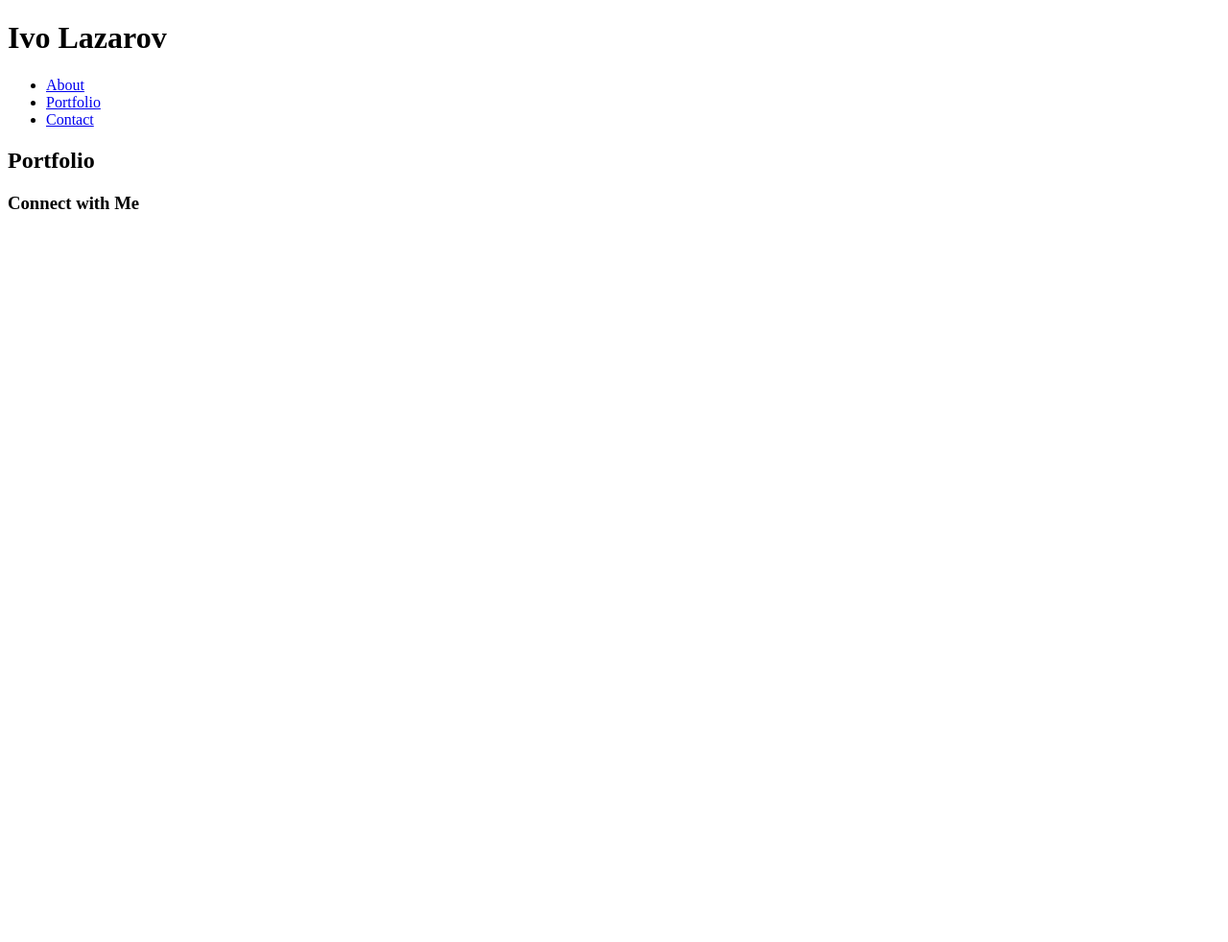
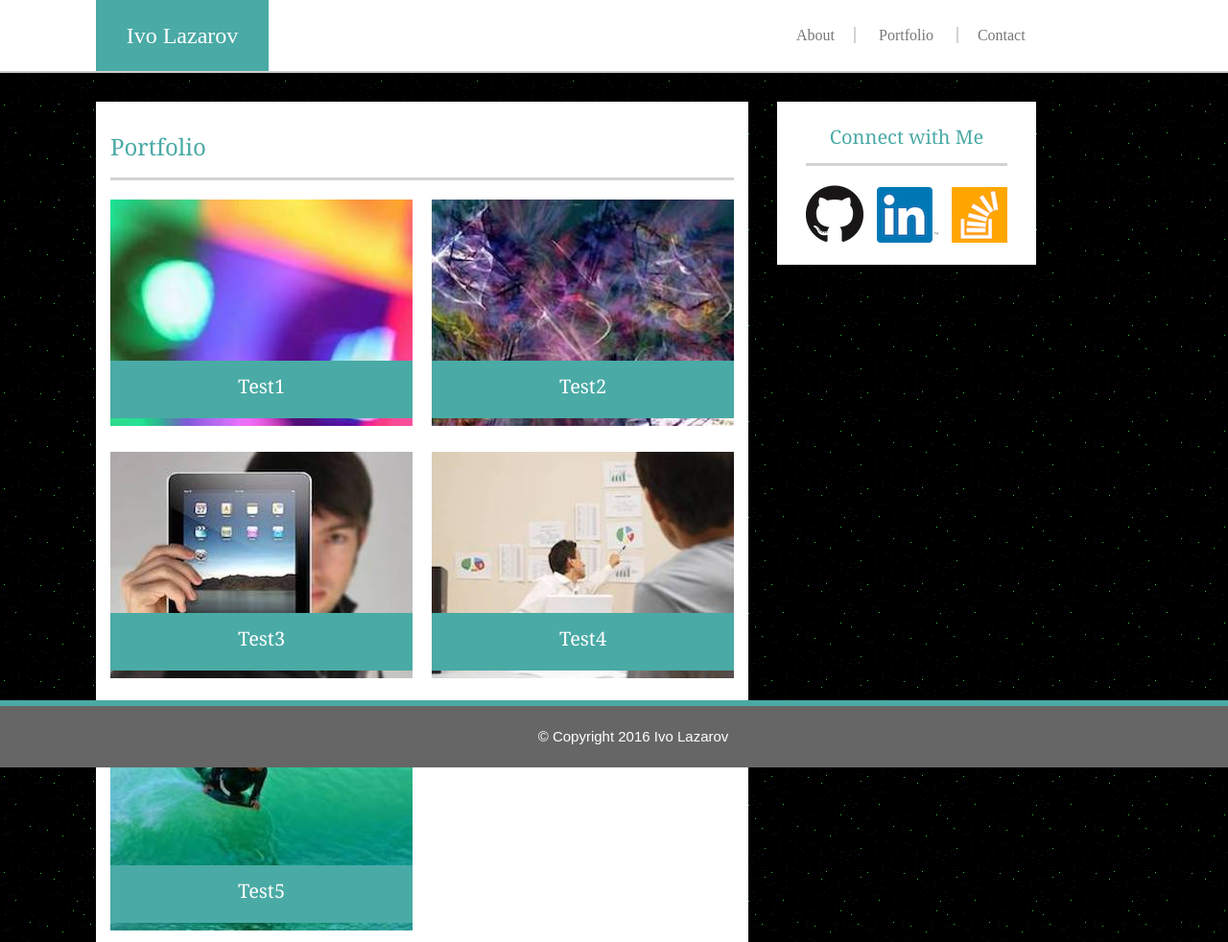
Before and after one commit to ivosl/Basic-Portfolio, a plain HTML site: page portfolio.html in a window 1280 px wide. Shown: the top 982 px of the page at 96% size. Before the commit the page ends 800 px from the top, so only its background shows below. Drawn offline with Linux system fonts and the light colour scheme; files that its build step writes are made by us from their sources.

Commit message:
second commit

```diff
--- a/assets/css/style.css
+++ b/assets/css/style.css
@@ -1,5 +1,4 @@
-
-/* background image link : (http://lorempixel.com/output/abstract-q-c-640-480-7.jpg) */
+/* About */
 body {
     padding: 0;
     line-height: 150%;
@@ -23,11 +22,9 @@ h1 {
     margin: 0 0 0 100px;
     float: left;
 }
-
 ul li {
     display: inline;
 }
-
 a {
     text-decoration: none;
     color: #777777;
@@ -42,7 +39,6 @@ a:hover {
     margin: 25px 0 15px 530px;
     float:left;
 }
-
 .nav li {
     padding: 0 20px 0 20px;
     background: white;
@@ -50,26 +46,21 @@ a:hover {
 .nav li:first-child {
     border-right: 2px solid lightgrey;
 }
-
 .nav li:last-child {
     border-left: 2px solid lightgrey;
 }
-
 .main-content img {
     float: left;
     padding-right: 20px;
 }
-
 h2, h3 {
     color: #4aaaa5;
     font-family: Georgia, Times, "Times New Roman", serif;
 }
-
 h2 {
     font-size: 24px;
     padding: 20px 0;
     border-bottom: 3px solid lightgrey;
-
 }
 h3 {
     border-bottom: 3px solid lightgrey;
@@ -89,7 +80,6 @@ p {
     padding: 15px;
     clear: both;
 }
-
 .sidebar {
     width: 270px;
     height: 170px;
@@ -98,31 +88,111 @@ p {
     background-color:white;
     float: left;
 }
-
 ul {
     padding: 10px;
 }
-
 .logos li {
     display: inline;
     padding: 0 5px 0 5px;
 }
-
-footer {
+.footer {
+    position:fixed;
+    left: 0;
+    bottom: 0;
+    width: 100%;
     background: #666666;
     padding: 20px;
     border-top: 6px solid #4aaaa5;
+}
+.footer p {
     text-align: center;
     font-size: 15px;
-    color: white;
+    color:white;
+    font-family: Arial, "Helvetica Neue", Helvetica, sans-serif;
+}
+
+/* Contact page */
+
+.contact {
+    width: 650px;
+    background:white;
+    float: left;
+    margin: 30px 0 30px 100px;
+    padding: 15px;
     clear: both;
 }
-/* For contact page */
+form {
+    padding: 20px 0 0 0;
+}
+label, input {
+    display: block;
+    font-family: Arial, "Helvetica Neue", Helvetica, sans-serif;
+    color: #777777;
+    }
 input {
-    width: 500px;
+    width: 645px;
+    height: 30px;
+    font-size: 20px;
     margin-bottom: 25px;
+}
+textarea {
+    width: 645px;
+    height: 150px;
+    font-size: 20px;
+    color: #777777;
+}
+    input[type=submit]{
+        width: 80px;
+        height: 35px;
+        margin-top: 10px;
+        font-size: 20px;
+        color: white;
+        text-align: center;
+        font-family: Arial, "Helvetica Neue", Helvetica, sans-serif;
+        background: #4aaaa5;
+    }
 
-    input[type=submit]{
-        width: 120px;
-        font-size: 30px;
-    }
+/* Portfolio page */
+
+.portfolio1 {
+    width: 650px;
+    background: white;
+    float: left;
+    margin: 30px 0 30px 100px;
+    padding: 15px;
+    clear: both;
+}
+.portfolio1 h3 {
+    background: #4aaaa5;
+    color:white;
+    width: 315px;
+    height:30px;
+    position: absolute;
+    margin: -75px 0 0 0;
+    border: 0;
+    text-align: center;
+}
+#pic1 {
+    float:left;
+    margin:20px 10px 0 0;
+}
+#pic2 {
+    float:left;
+    margin:20px 0 0 10px;
+}
+#pic3 {
+    float:left;
+    margin:20px 10px 0 0;
+    clear: both;
+}
+#pic4 {
+    float:left;
+    margin:20px 0 0 10px;
+}
+#pic5 {
+    float:left;
+    margin:20px 10px 0 0;
+    clear: both;
+}
+
+/* End */
--- a/portfolio.html
+++ b/portfolio.html
@@ -1,21 +1,70 @@
 <!DOCTYPE html>
      <html lang="en-es">
+
      <head>
         <meta charset="utf-8">
         <title>Basic Portfolio</title>
-                <link rel"stylesheet" type="text/css" href="style.css">
-
+            <link rel="stylesheet" type="text/css" href="assets/css/reset.css">
+            <link rel="stylesheet" type="text/css" href="assets/css/style.css">
 
     </head>
+
     <body>
+
+        <div class="header">
             <h1>Ivo Lazarov</h1>
-            <ul>
+
+            <ul class="nav">
                 <li><a href="index.html">About</a></li>
                 <li><a href="portfolio.html">Portfolio</a></li>
                 <li><a href="contact.html">Contact</a></li>
+            </ul>
 
-            </ul>
+        </div>
+
+        <div class="portfolio1">
                     <h2>Portfolio</h2>
+
+            <section id="pic1">
+                <img src="assets/images/abstract1.jpg" alt="abstract">
+                <h3>Test1</h3>
+            </section>
+
+            <section id="pic2">
+                <img src="assets/images/abstract2.jpg" alt="abstract2">
+                <h3>Test2</h3>
+            </section>
+
+            <section id="pic3">
+                <img src="assets/images/Ipad.jpg" alt="Ipad">
+                <h3>Test3</h3>
+            </section>
+
+            <section id="pic4">
+                <img src="assets/images/Statistics.jpg" alt="Statistics">
+                <h3>Test4</h3>
+            </section>
+
+            <section id="pic5">
+                <img src="assets/images/sports.jpg" alt="sports">
+                <h3>Test5</h3>
+            </section>
+
+        </div>
+
+        <div class="sidebar">
             <h3>Connect with Me</h3>
 
+            <ul class="logos">
+                <li><a href="https://github.com/ivosl"><img src="assets/images/GitHub-logo.png" alt="GitHub logo"></a></li>
+                <li><a href="https://www.linkedin.com/in/ivo-lazarov"><img src="assets/images/LinkedIn-logo.png" alt="LinkedIn logo"></a></li>
+                <li><a href="https://stackoverflow.com/users/8949577/ivo?tab=profile"><img src="assets/images/so-logo.png" alt="Stack Overflow logo"></a></li>
+            </ul>
+        </div>
+
+        <div class="footer">
+            <p>&copy; Copyright 2016 Ivo Lazarov</p>
+        </div>
+
     </body>
+    </html>
```
Also changed, not shown: contact.html (+27 -7 lines), index.html (+5 -6 lines), assets/images/Ipad.jpg (added), assets/images/LinkedIn-logo.png (renamed from assets/images/LinkedIn logo.png), assets/images/Statistics.jpg (added), assets/images/abstract1.jpg (added), assets/images/abstract2.jpg (added), assets/images/sports.jpg (added), 1 other file. Lines whose indentation alone changed are shown as unchanged.
